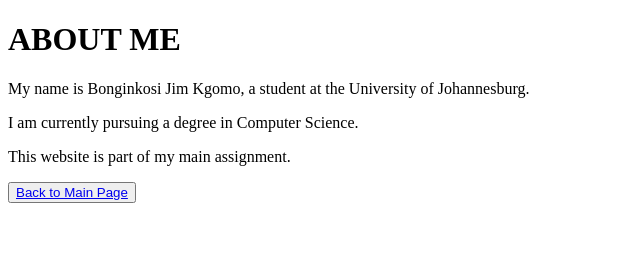
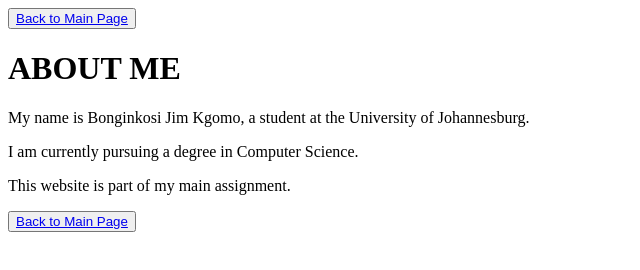
Before and after one commit to GHOST913-creator/Main-Assignment, a plain HTML site: page About/About.html in a window 1280 px wide. Shown: the whole page, without its empty margins (0-640 px from the left). Drawn offline with Linux system fonts and the light colour scheme.

Commit message:
Update About.html

```diff
--- a/About/About.html
+++ b/About/About.html
@@ -5,6 +5,7 @@
     <meta name="viewport" content="width=device-width, initial-scale=1.0">
     <center><title>About me</title></center>
 </head>
+    <header> <button><a href="../index.html">Back to Main Page</a></button> </header>
 <body>
     <h1>ABOUT ME</h1>
     <p>My name is Bonginkosi Jim Kgomo, a student at the University of Johannesburg.</p>
```
